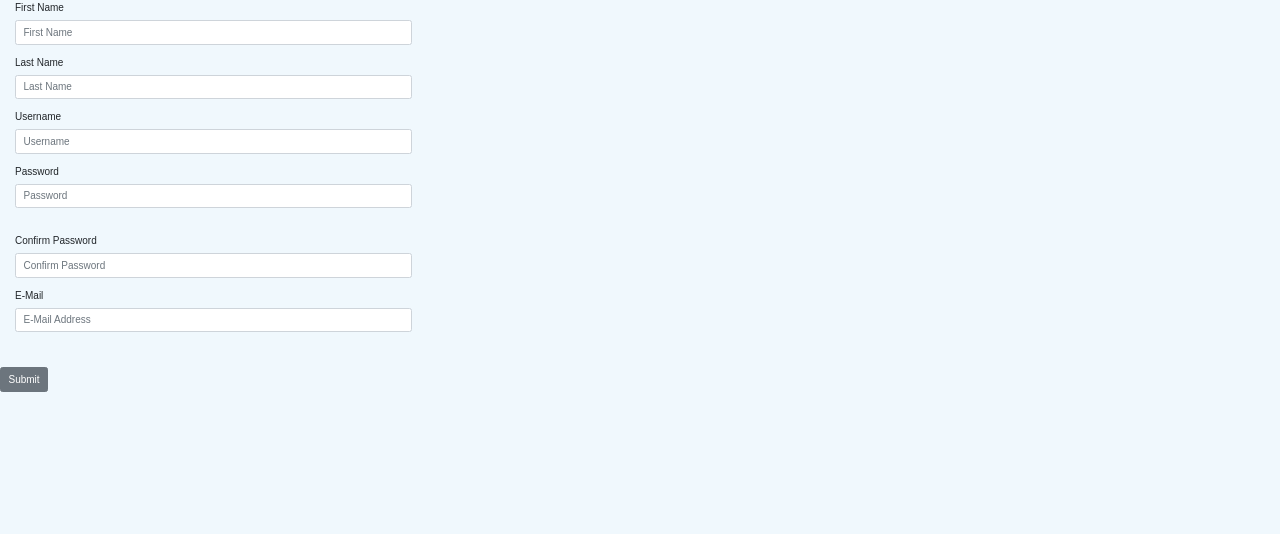
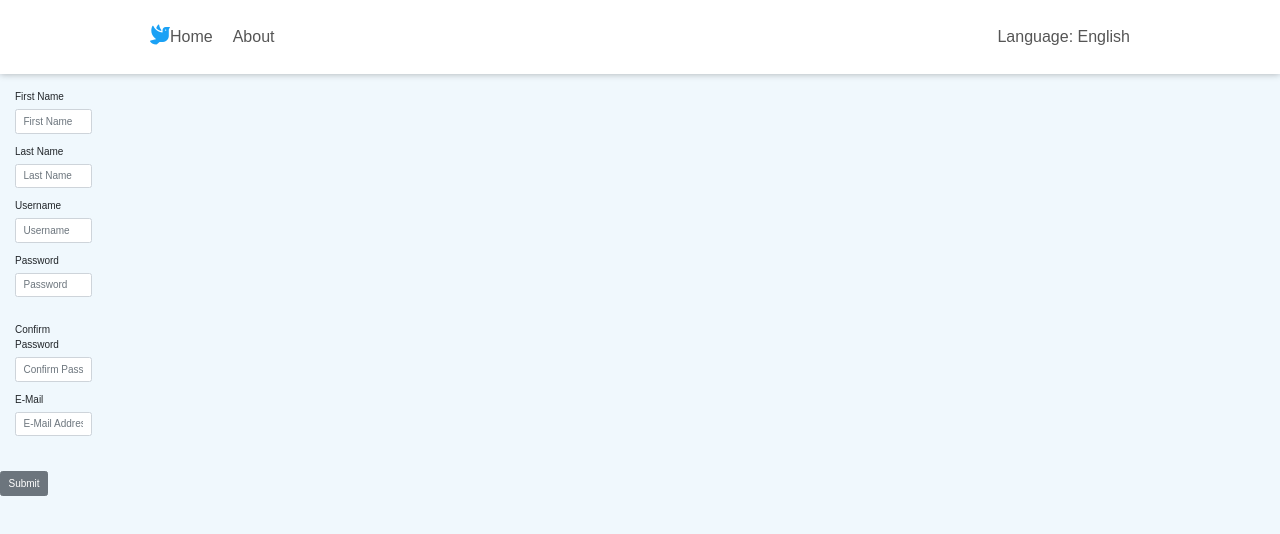
Before and after one commit to kjburdette/Error_By_Night, a plain HTML site: page acctCreation.html in a window 1280 px wide. Drawn offline with nearby package versions, Linux system fonts and the light colour scheme.

Commit message:
edited page names and account page

```diff
--- a/acctCreation.html
+++ b/acctCreation.html
@@ -7,9 +7,19 @@
         <!-- Bootstrap CSS -->
         <link rel="stylesheet" href="https://stackpath.bootstrapcdn.com/bootstrap/4.3.1/css/bootstrap.min.css" integrity="sha384-ggOyR0iXCbMQv3Xipma34MD+dH/1fQ784/j6cY/iJTQUOhcWr7x9JvoRxT2MZw1T" crossorigin="anonymous">
         <link rel="stylesheet" href="styles/login.css">
+        <link rel="stylesheet" href="https://cdnjs.cloudflare.com/ajax/libs/font-awesome/5.15.3/css/all.min.css">
         <title>Account Creation</title>
     </head>
 <body>
+    <section class="login-page">
+        <!-- login page nav -->
+        <nav class="login-page-nav">
+            <ul>
+                <li class="brand"><a href="#"><i class="fas fa-dove"></i>Home</a></li>
+                <li><a href="#">About</a></li>
+                <li><a href="#">Language: English</a></li>
+            </ul>
+        </nav>
     <div id = "userCreation">
             <!--First Name-->
             <div class="form-group">
```
Also changed, not shown: homepage.html (+1 -1 lines), loginpage.html (+1 -1 lines).
